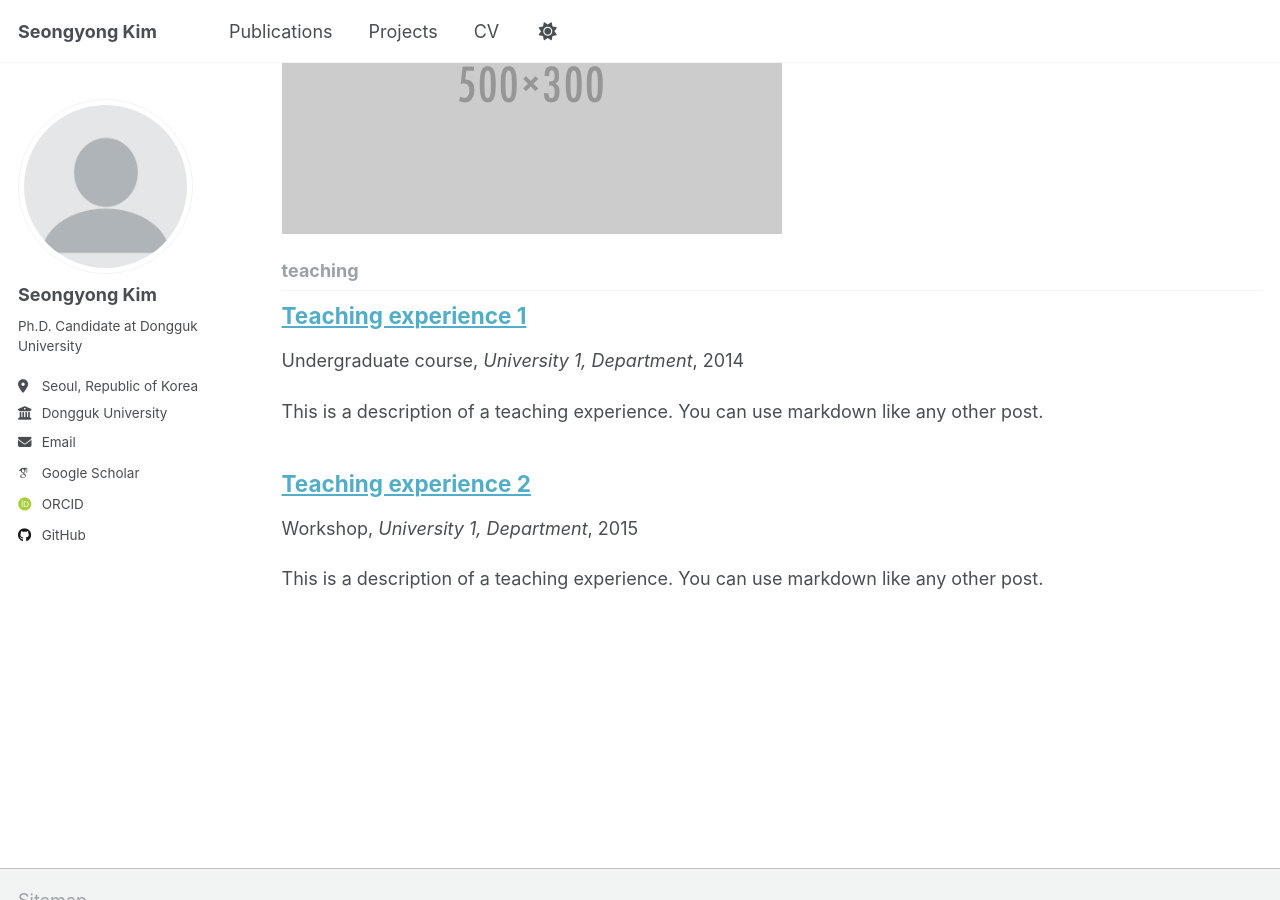
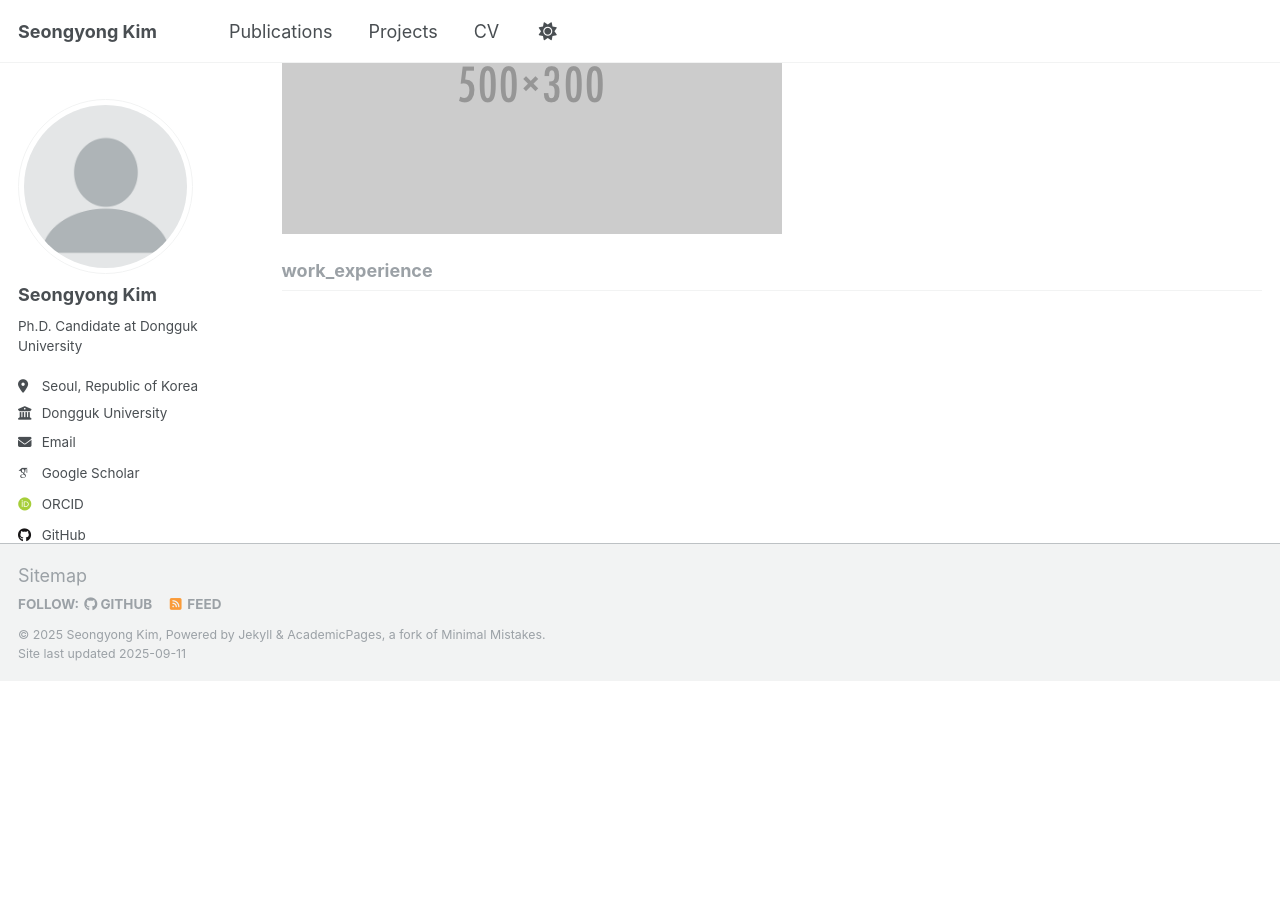
Before and after one commit to seongdrgn/seongdrgn.github.io, a Jekyll site: the page built from _pages/collection-archive.html, in a window 1280 px wide and 900 px high, scrolled down 851 px. Built offline with Jekyll 4.4.1, drawn with Linux system fonts in a browser that asks for light colours; some web fonts are replaced; a script that is not in the unit is left out; after the commit the page ends 1532 px from its top, so only the background shows below that; some of the changed lines change nothing that is shown.

Commit message:
Update _config.yml

```diff
--- a/_config.yml
+++ b/_config.yml
@@ -215,7 +215,7 @@ kramdown:
 
 # These settings control the types of collections used by the template
 collections:
-  teaching:
+  work_experience:
     output: true
     permalink: /:collection/:path/
   # publications:
@@ -245,23 +245,23 @@ defaults:
   #     share: true
   #     comments: true
   # _projects
-  - scope:
-      path: ""
-      type: projects
-    values:
-      layout: single
-      author_profile: true
-      share: true
-      comment: true
-  # _teaching
-  - scope:
-      path: ""
-      type: work experience
-    values:
-      layout: single
-      author_profile: true
-      share: true
-      comments: true
+  # - scope:
+  #     path: ""
+  #     type: projects
+  #   values:
+  #     layout: single
+  #     author_profile: true
+  #     share: true
+  #     comment: true
+  # # _teaching
+  # - scope:
+  #     path: ""
+  #     type: work_experience
+  #   values:
+  #     layout: single
+  #     author_profile: true
+  #     share: true
+  #     comments: true
 
 # Sass/SCSS
 sass:
```
